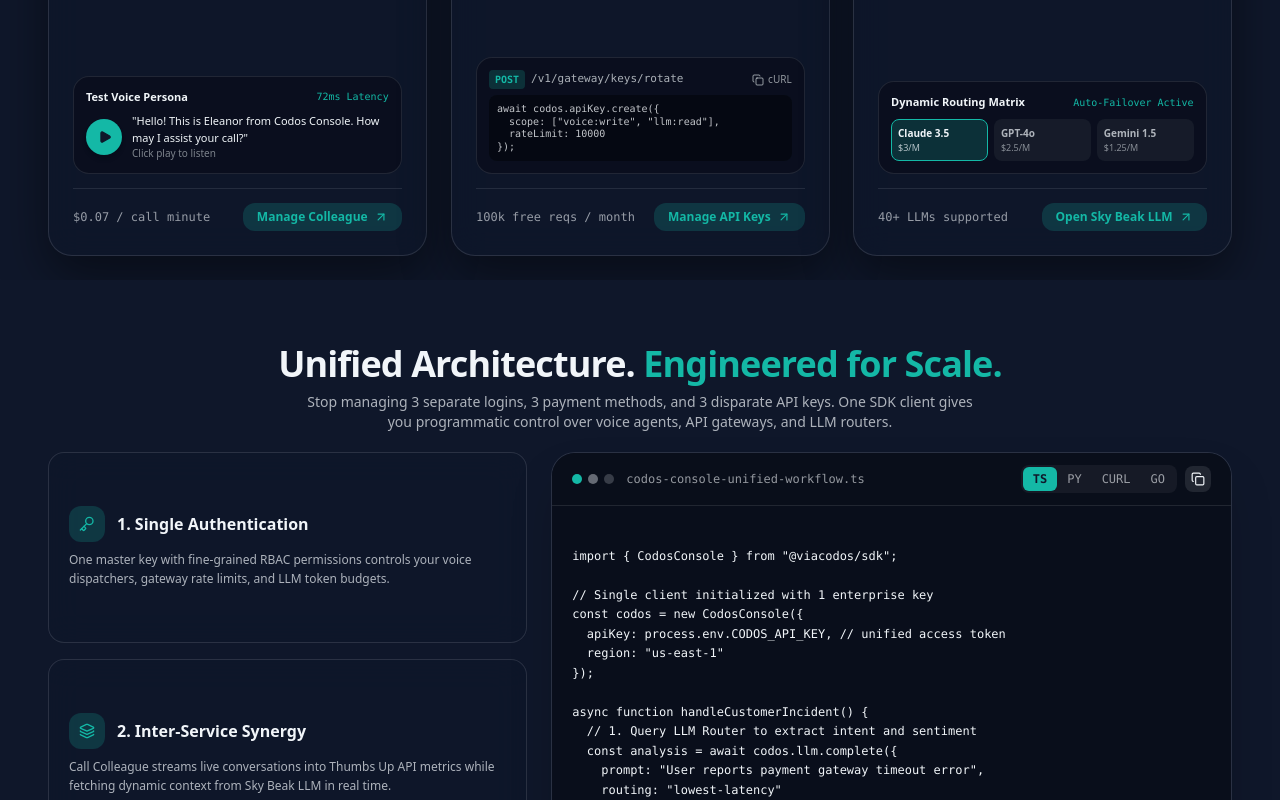
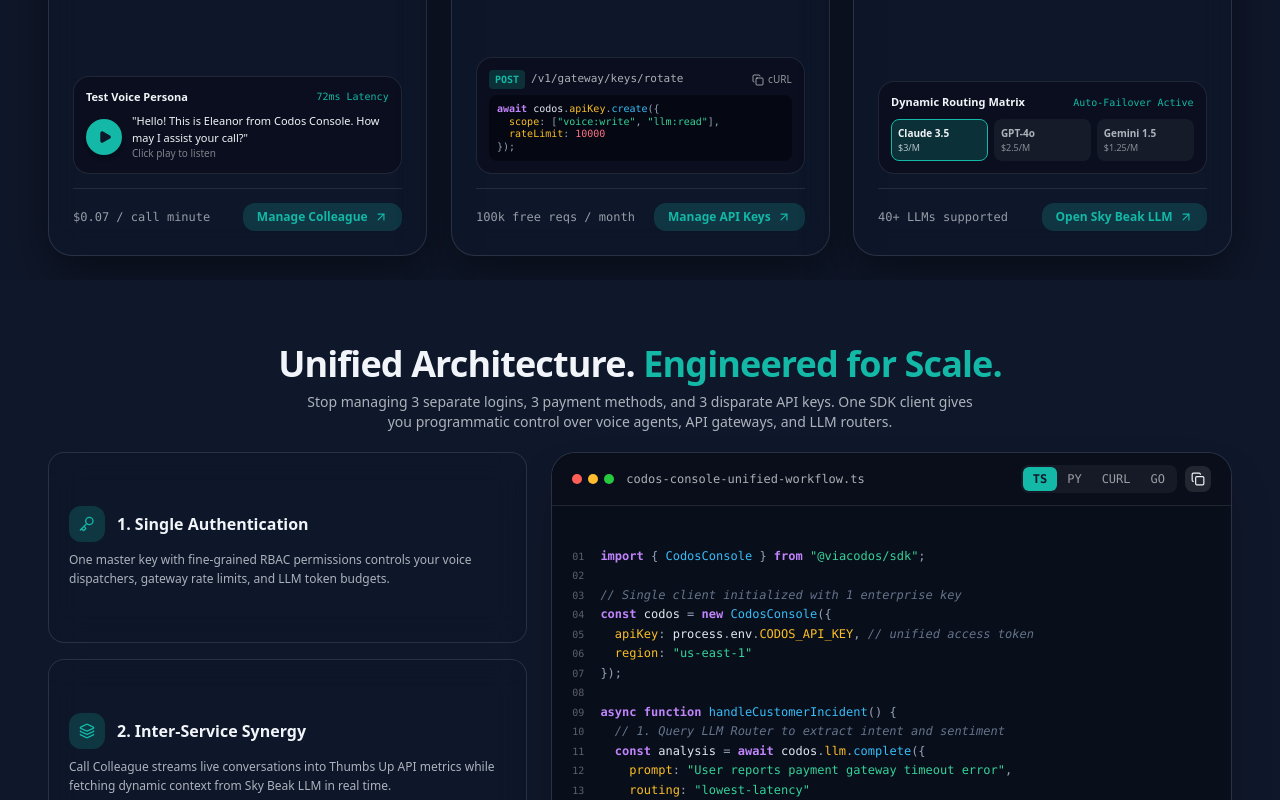
Before and after one commit to Gevindu2004/Codos-Console, a Next.js app: page / in a window 1280 px wide. Shown: the part 1320-2120 px from the top of the page. Built offline with nearby package versions, Linux system fonts and the light colour scheme.

Commit message:
feat: enhance syntax highlighting and code rendering in services and architecture components

```diff
--- a/next.config.ts
+++ b/next.config.ts
@@ -2,6 +2,7 @@ import type { NextConfig } from "next";
 
 const nextConfig: NextConfig = {
   /* config options here */
+  devIndicators: false,
   cacheComponents: true,
   partialPrefetching: true,
   turbopack: {
--- a/src/app/globals.css
+++ b/src/app/globals.css
@@ -233,3 +233,66 @@ html[data-theme="light"] ::-webkit-scrollbar-thumb:hover {
 .wave-bar {
   animation: wavePulse 1.2s ease-in-out infinite;
 }
+
+/* IDE Syntax Highlighting Tokens (Dark & Light Themes) */
+.tok-keyword {
+  color: #C084FC;
+  font-weight: 600;
+}
+.tok-fn {
+  color: #38BDF8;
+}
+.tok-string {
+  color: #34D399;
+}
+.tok-prop {
+  color: #FBBF24;
+}
+.tok-num {
+  color: #FB7185;
+}
+.tok-comment {
+  color: #64748B;
+  font-style: italic;
+}
+.tok-var {
+  color: #E2E8F0;
+}
+.tok-punct {
+  color: #94A3B8;
+}
+
+html[data-theme="light"] .tok-keyword {
+  color: #7C3AED !important;
+  font-weight: 600;
+}
+html[data-theme="light"] .tok-fn {
+  color: #0284C7 !important;
+}
+html[data-theme="light"] .tok-string {
+  color: #059669 !important;
+}
+html[data-theme="light"] .tok-prop {
+  color: #B45309 !important;
+}
+html[data-theme="light"] .tok-num {
+  color: #E11D48 !important;
+}
+html[data-theme="light"] .tok-comment {
+  color: #64748B !important;
+  font-style: italic;
+}
+html[data-theme="light"] .tok-var {
+  color: #14213D !important;
+}
+html[data-theme="light"] .tok-punct {
+  color: #475569 !important;
+}
+
+/* Hide Next.js floating dev indicator badge */
+nextjs-portal,
+[data-nextjs-toast],
+[data-nextjs-dev-tools-button],
+#devtools-indicator {
+  display: none !important;
+}
--- a/src/components/ServicesSection.tsx
+++ b/src/components/ServicesSection.tsx
@@ -328,10 +328,28 @@ export const ServicesSection: React.FC<ServicesSectionProps> = ({
               </div>
 
               <pre className="text-[10px] font-mono text-[#F1F5F9]/80 overflow-x-auto p-2 bg-black/40 rounded-lg leading-tight">
-                <code>{`await codos.apiKey.create({
-  scope: ["voice:write", "llm:read"],
-  rateLimit: 10000
-});`}</code>
+                <code>
+                  <span className="tok-keyword">await</span>{" "}
+                  <span className="tok-var">codos</span>
+                  <span className="tok-punct">.</span>
+                  <span className="tok-prop">apiKey</span>
+                  <span className="tok-punct">.</span>
+                  <span className="tok-fn">create</span>
+                  <span className="tok-punct">({"{"}</span>
+                  {"\n  "}
+                  <span className="tok-prop">scope</span>
+                  <span className="tok-punct">: [</span>
+                  <span className="tok-string">&quot;voice:write&quot;</span>
+                  <span className="tok-punct">, </span>
+                  <span className="tok-string">&quot;llm:read&quot;</span>
+                  <span className="tok-punct">],</span>
+                  {"\n  "}
+                  <span className="tok-prop">rateLimit</span>
+                  <span className="tok-punct">: </span>
+                  <span className="tok-num">10000</span>
+                  {"\n"}
+                  <span className="tok-punct">{"});"}</span>
+                </code>
               </pre>
             </div>
           </div>
--- a/src/components/UnifiedArchitecture.tsx
+++ b/src/components/UnifiedArchitecture.tsx
@@ -4,11 +4,171 @@ import React, { useState } from "react";
 import {
   Copy,
   Check,
-  Cpu,
   Layers,
   CreditCard,
   Key,
 } from "lucide-react";
+
+const KEYWORDS = new Set([
+  "import",
+  "from",
+  "const",
+  "let",
+  "var",
+  "new",
+  "async",
+  "function",
+  "await",
+  "return",
+  "package",
+  "func",
+  "curl",
+  "POST",
+]);
+
+const FUNCTIONS_AND_TYPES = new Set([
+  "CodosConsole",
+  "CodosClient",
+  "NewClient",
+  "VoiceParams",
+  "handleCustomerIncident",
+  "complete",
+  "dispatchColleague",
+  "dispatch_colleague",
+  "Dispatch",
+  "log",
+  "print",
+  "Printf",
+  "getenv",
+  "Background",
+  "main",
+]);
+
+const PROPERTIES = new Set([
+  "apiKey",
+  "region",
+  "prompt",
+  "routing",
+  "recipientPhone",
+  "recipient_phone",
+  "persona",
+  "customContext",
+  "context",
+  "Recipient",
+  "Persona",
+  "CODOS_API_KEY",
+  "api_key",
+  "id",
+  "latencyMs",
+  "data",
+  "output",
+  "session_id",
+  "ID",
+  "llm",
+  "voice",
+  "Voice",
+]);
+
+function highlightCodeSegment(segment: string, keyPrefix: string): React.ReactNode[] {
+  // Match strings ("..." or '...'), URLs, flags (-X, -H, -d), words, numbers, or punctuation
+  const tokenRegex =
+    /("[^"]*"|'[^']*'|https?:\/\/[^\s"\\]+|-[XHd]\b|\b\d+(?:\.\d+)?\b|\b[A-Za-z_][A-Za-z0-9_]*\b|[^\s"A-Za-z0-9_]+|\s+)/g;
+  const parts = segment.match(tokenRegex) || [segment];
+
+  return parts.map((token, idx) => {
+    const key = `${keyPrefix}-${idx}`;
+    if (
+      (token.startsWith('"') && token.endsWith('"')) ||
+      (token.startsWith("'") && token.endsWith("'")) ||
+      token.startsWith("http://") ||
+      token.startsWith("https://")
+    ) {
+      return (
+        <span key={key} className="tok-string">
+          {token}
+        </span>
+      );
+    }
+    if (token === "-X" || token === "-H" || token === "-d" || KEYWORDS.has(token)) {
+      return (
+        <span key={key} className="tok-keyword">
+          {token}
+        </span>
+      );
+    }
+    if (FUNCTIONS_AND_TYPES.has(token)) {
+      return (
+        <span key={key} className="tok-fn">
+          {token}
+        </span>
+      );
+    }
+    if (PROPERTIES.has(token)) {
+      return (
+        <span key={key} className="tok-prop">
+          {token}
+        </span>
+      );
+    }
+    if (/^\d+(\.\d+)?$/.test(token)) {
+      return (
+        <span key={key} className="tok-num">
+          {token}
+        </span>
+      );
+    }
+    if (/^[A-Za-z_]/.test(token)) {
+      return (
+        <span key={key} className="tok-var">
+          {token}
+        </span>
+      );
+    }
+    if (/^\s+$/.test(token)) {
+      return token;
+    }
+    return (
+      <span key={key} className="tok-punct">
+        {token}
+      </span>
+    );
+  });
+}
+
+function renderHighlightedCode(code: string): React.ReactNode {
+  const lines = code.split("\n");
+  return lines.map((line, lineIdx) => {
+    const trimmed = line.trimStart();
+    let codePart = line;
+    let commentPart = "";
+
+    if (trimmed.startsWith("//") || trimmed.startsWith("#")) {
+      const commentStart = line.indexOf(trimmed[0]);
+      codePart = line.slice(0, commentStart);
+      commentPart = line.slice(commentStart);
+    } else {
+      // Check for inline // comment (not inside https://)
+      const inlineSlash = line.indexOf(" //");
+      if (inlineSlash !== -1) {
+        codePart = line.slice(0, inlineSlash);
+        commentPart = line.slice(inlineSlash);
+      }
+    }
+
+    return (
+      <div key={lineIdx} className="table-row hover:bg-[#14B8A6]/[0.06] transition-colors">
+        <span className="table-cell pr-4 select-none text-right text-[10px] opacity-35 font-mono w-7">
+          {String(lineIdx + 1).padStart(2, "0")}
+        </span>
+        <span className="table-cell whitespace-pre">
+          {codePart ? highlightCodeSegment(codePart, `l${lineIdx}`) : null}
+          {commentPart ? <span className="tok-comment">{commentPart}</span> : null}
+          {line.length === 0 ? "\n" : null}
+        </span>
+      </div>
+    );
+  });
+}
 
 export const UnifiedArchitecture: React.FC = () => {
   const [activeLang, setActiveLang] = useState<"ts" | "py" | "curl" | "go">("ts");
@@ -160,11 +320,11 @@ func main() {
           <div className="flex items-center justify-between px-5 py-3 bg-[#090E1A] border-b border-[#F1F5F9]/10 flex-shrink-0">
             <div className="flex items-center gap-3">
               <div className="flex items-center gap-1.5">
-                <span className="w-2.5 h-2.5 rounded-full bg-[#14B8A6]" />
-                <span className="w-2.5 h-2.5 rounded-full bg-[#F1F5F9]/40" />
-                <span className="w-2.5 h-2.5 rounded-full bg-[#F1F5F9]/20" />
+                <span className="w-2.5 h-2.5 rounded-full bg-[#FF5F56]" />
+                <span className="w-2.5 h-2.5 rounded-full bg-[#FFBD2E]" />
+                <span className="w-2.5 h-2.5 rounded-full bg-[#27C93F]" />
               </div>
-              <span className="text-xs font-mono text-[#F1F5F9]/60 hidden sm:inline">
+              <span className="text-xs font-mono text-[#F1F5F9]/70 hidden sm:inline">
                 codos-console-unified-workflow.{activeLang}
               </span>
             </div>
@@ -177,7 +337,7 @@ func main() {
                     onClick={() => setActiveLang(lang)}
                     className={`px-2.5 py-1 rounded-md transition-all cursor-pointer ${
                       activeLang === lang
-                        ? "bg-[#14B8A6] text-[#0F172A] font-bold"
+                        ? "codos-cta-btn bg-[#14B8A6] text-[#0F172A] font-bold"
                         : "text-[#F1F5F9]/60 hover:text-[#F1F5F9]"
                     }`}
                   >
@@ -201,8 +361,8 @@ func main() {
           </div>
 
           <div className="p-5 bg-[#090E1A]/90 overflow-auto flex-1 text-xs font-mono leading-relaxed text-[#F1F5F9] flex items-center">
-            <pre className="w-full">
-              <code>{codeSnippets[activeLang]}</code>
+            <pre className="w-full table">
+              <code>{renderHighlightedCode(codeSnippets[activeLang])}</code>
             </pre>
           </div>
         </div>
```
